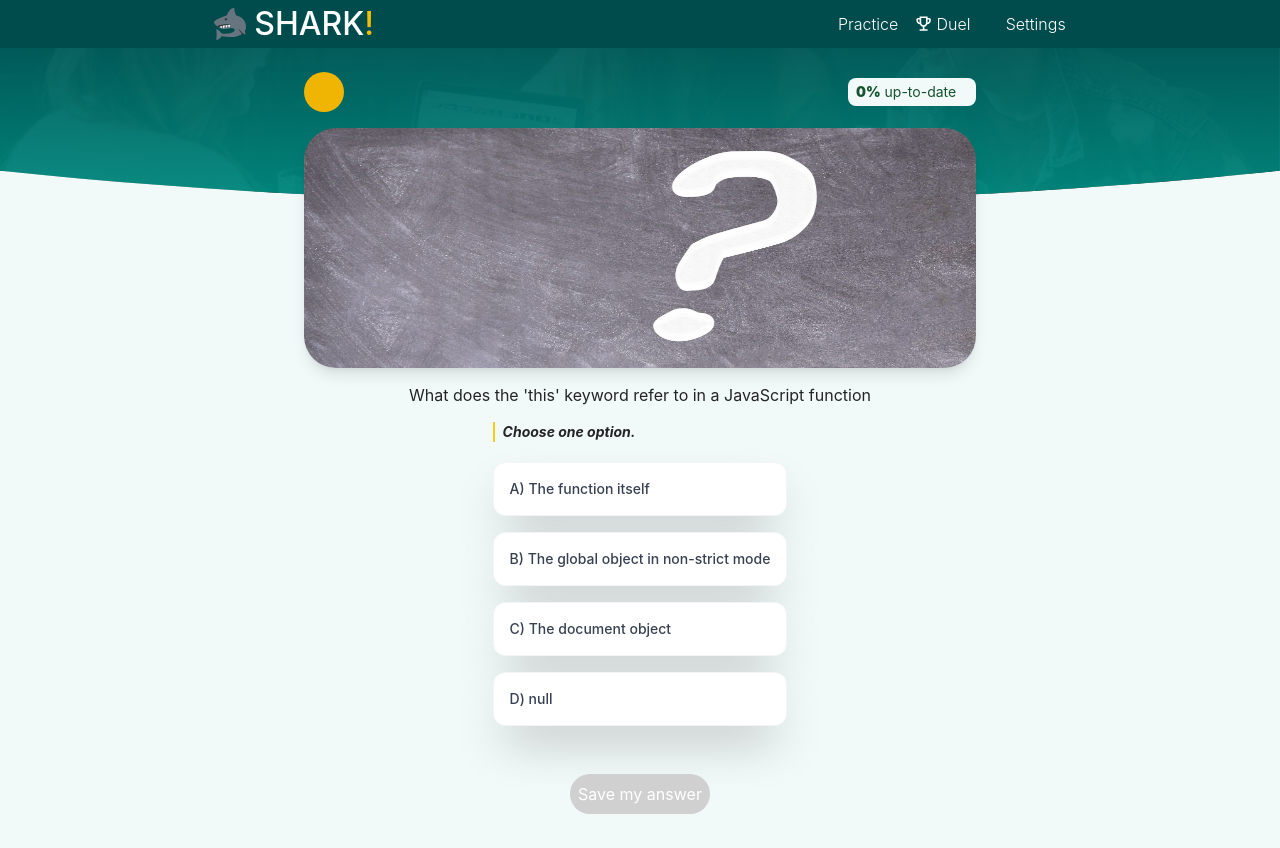
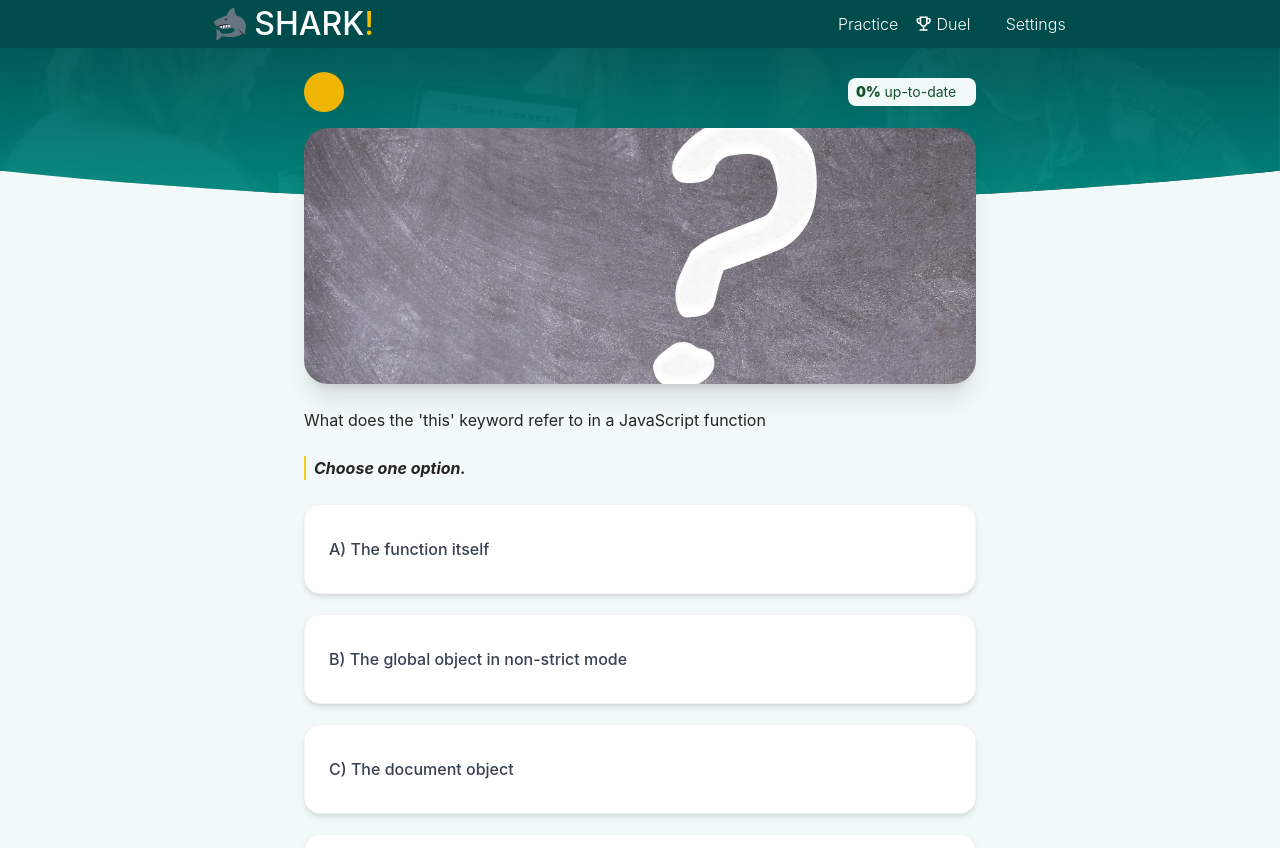
Before and after one commit to brambekkers/fireShark, a Vue app: page /practice in a window 1280 px wide. Built offline with nearby package versions, Linux system fonts and the light colour scheme; data requests are answered from the project's data file; some icons are missing.

Commit message:
Update components

```diff
--- a/src/components/generic/Button.vue
+++ b/src/components/generic/Button.vue
@@ -25,6 +25,7 @@ const styleClasses = computed(() => {
     type="button"
     :disabled="props.disable"
     :class="styleClasses"
+    class="px-10 py-7 flex items-center justify-center font-medium text-lg"
     @click="$emit('on-clicked')"
   >
     {{ title }}
--- a/src/components/questions/Answer.vue
+++ b/src/components/questions/Answer.vue
@@ -1,29 +1,4 @@
-<template>
-  <fieldset class="space-y-4">
-    <legend class="sr-only">
-      Answer
-    </legend>
-    <div>
-      <label
-        :for="questionId"
-        class="flex cursor-pointer items-center justify-between gap-4 rounded-xl border border-gray-100 bg-white p-4 text-sm font-medium shadow-2xl hover:border-gray-200 has-[:checked]:border-blue-500 has-[:checked]:ring-1 has-[:checked]:ring-blue-500"
-      >
-        <p class="text-gray-700">{{ text }}</p>
-        <input
-          :id="questionId"
-          :type="inputType"
-          :name="inputType"
-          :value="value"
-          @input="giveAnswer($event)"
-          :selected="isSelected" class="sr-only"
-        >
-      </label>
-    </div>
-  </fieldset>
-</template>
-
 <script setup>
-import {ref, computed} from 'vue';
 import { useQuestionStore } from '@stores/question';
 
 const props = defineProps({
@@ -39,12 +14,35 @@ const value = computed(() => props?.answer.value);
 const questionId = `q-${text.value}`;
 const isSelected = ref(false);
 
-function setSelected() {
+const setSelected = () => {
   isSelected.value = !isSelected.value;
-}
+};
 
-function giveAnswer() {
+const giveAnswer = () => {
   store.setAnswer(isSelected.value, props?.answer);
   setSelected();
-}
+};
 </script>
+
+<template>
+  <fieldset class="space-y-5">
+    <legend class="sr-only">Answer</legend>
+    <div>
+      <label
+        :for="questionId"
+        class="flex cursor-pointer items-center justify-between gap-6 rounded-2xl border border-gray-100 bg-white py-8 px-6 font-medium shadow-md hover:border-gray-200 has-[:checked]:border-sharp-primary has-[:checked]:border-2 has-[:checked]:shadow-xl has-[:checked]:ring-1 has-[:checked]:ring-sharp-primary"
+      >
+        <p class="text-gray-700">{{ text }}</p>
+        <input
+          :id="questionId"
+          :type="inputType"
+          :name="inputType"
+          :value="value"
+          @input="giveAnswer($event)"
+          :selected="isSelected"
+          class="sr-only"
+        />
+      </label>
+    </div>
+  </fieldset>
+</template>
--- /dev/null
+++ b/src/components/questions/Header.vue
@@ -0,0 +1,24 @@
+<script setup>
+const props = defineProps({
+  questionData: { type: Object, required: true },
+});
+
+const imageStyle = computed(() => ({
+  backgroundImage: `url(${props.questionData.headerImg})`,
+}));
+</script>
+
+<template>
+  <div v-if="questionData" class="mt-2 w-full">
+    <div
+      alt="question-picture"
+      class="rounded-3xl shadow-xl h-64 bg-center bg-cover"
+      :style="imageStyle"
+    />
+    <p class="my-6">
+      {{ questionData.question }}
+    </p>
+  </div>
+</template>
+
+<style lang="scss" scoped></style>
--- a/src/components/questions/QuestionForm.vue
+++ b/src/components/questions/QuestionForm.vue
@@ -1,10 +1,7 @@
 <template>
-  <section>
-    <form>
+  <form class="w-full">
     <fieldset>
-        <legend
-          class="my-1 font-bold italic text-sm border-l-yellow-400 border-l-2 pl-2"
-        >
+      <legend class="my-1 font-bold italic border-l-yellow-400 border-l-2 pl-2">
         {{ title }}
       </legend>
       <Answer
@@ -23,7 +20,6 @@
       />
     </div>
   </form>
-  </section>
 </template>
 
 <script setup>
--- a/src/components/questions/QuestionHeader.vue
+++ /dev/null
@@ -1,51 +0,0 @@
-<script setup>
-// import { storeToRefs } from 'pinia';
-// import { useQuestionStore } from '@stores/question';
-
-defineProps({
-  questionData: { type: Object, required: true },
-});
-
-// const {selectedQuestion} = storeToRefs(useQuestionStore());
-</script>
-
-<template>
-  <div v-if="questionData" class="questionHeader mt-2">
-    <img
-      :src="questionData.headerImg"
-      alt="question-picture"
-      class="image shadow-lg"
-    />
-    <div>
-      <p class="questionText">
-        {{ questionData.question }}
-      </p>
-    </div>
-  </div>
-</template>
-
-<style lang="scss" scoped>
-.questionHeader {
-  display: flex;
-  flex-direction: column;
-  align-items: center;
-}
-
-.image {
-  max-height: 70%;
-  height: 15rem;
-  width: 50rem;
-  border-radius: 2rem;
-}
-
-.questionText {
-  margin-top: 0;
-  margin-bottom: 1rem;
-  margin-block-start: 1em;
-  margin-block-end: 1em;
-  font-weight: 400;
-  margin-inline-start: 0px;
-  margin-inline-end: 0px;
-  line-height: 1.375rem;
-}
-</style>
--- a/src/components/questions/SlideIn/SlideIn.vue
+++ b/src/components/questions/SlideIn/SlideIn.vue
@@ -3,52 +3,40 @@
     class="fixed inset-x-0 flex flex-col items-center bottom-0 slide-in-container"
     :class="show ? 'show' : ''"
   >
-    <div class="btn-container">
+    <div class="btn-container relative z-30 -mb-6">
       <div
-        v-if="show"
-        class="bg-[#F3C000] rounded-full p-2 cursor-pointer"
-        @click="handleShow(false)"
-        @keydown="handleShow(false)"
+        class="bg-[#F3C000] rounded-full p-2 w-14 h-14 cursor-pointer flex justify-center items-center"
+        @click="handleShow(!show)"
+        @keydown="handleShow(!show)"
       >
-        <div class="border-2 border-black rounded-full p-1">
-          <ArrowDownward class="icon-size" />
-        </div>
-      </div>
-      <div
-        v-if="!show"
-        class="bg-[#F3C000] rounded-full p-2 cursor-pointer"
-        @click="handleShow(true)"
-        @keydown="handleShow(true)"
-      >
-        <div class="border-2 border-black rounded-full p-1">
-          <ArrowUpward class="icon-size" />
+        <div
+          class="border-2 border-black rounded-full w-8 h-8 flex justify-center items-center"
+        >
+          <ArrowUpward class="icon-size" :class="{ 'rotate-180': show }" />
         </div>
       </div>
     </div>
-    <div class="box p-10 bg-[#005e5d] text-white rounded-md">
+    <div class="max-w-2xl w-full p-10 bg-[#005e5d] text-white rounded-t-md">
       <h3 class="text-xl font-bold title">
         {{ title }}
       </h3>
       <p class="text-sm mt-2 content">
         {{ content }}
       </p>
-      <button
-        type="button"
-        class="font-medium text-black rounded-[2rem] bg-[#F3C000] hover:bg-[#F3C000] mt-8 text-sm px-4 py-2 mx-auto block"
-        @click="emitNextQuestion"
-      >
-        {{ nextQuestion }}
-      </button>
+
+      <Button
+        :title="nextQuestion"
+        class="mx-auto mt-8"
+        @on-clicked="emitNextQuestion"
+      />
     </div>
   </div>
 </template>
 
 <script setup>
-import { ref, onMounted, computed } from 'vue';
 import { useQuestionStore } from '@stores/question';
 import ArrowUpward from '~icons/material-symbols/arrow-upward';
-import ArrowDownward from '~icons/material-symbols/arrow-downward';
-
+import Button from '@/components/generic/Button.vue';
 const store = useQuestionStore();
 
 console.log('check', store.checkAnswer());
@@ -99,25 +87,4 @@ onMounted(() => {
 .slide-in-container.show {
   transform: none;
 }
-
-.icon-size {
-  font-size: 0.75rem;
-  font-weight: bold;
-}
-
-.box {
-  min-width: 570px;
-}
-
-.btn-container {
-  margin-bottom: -24px;
-  z-index: 30;
-  position: relative;
-}
-
-.content,
-.title {
-  max-width: 400px;
-  margin: 0 auto;
-}
 </style>
--- a/src/pages/Practice.vue
+++ b/src/pages/Practice.vue
@@ -2,7 +2,7 @@
 import { useQuestionStore } from '@stores/question';
 
 import HeaderButtons from '@/components/questions/HeaderButtons.vue';
-import QuestionHeader from '@/components/questions/QuestionHeader.vue';
+import QuestionHeader from '@/components/questions/Header.vue';
 import QuestionForm from '@/components/questions/QuestionForm.vue';
 import QuestionSlideIn from '@/components/questions/SlideIn/SlideIn.vue';
 import GenericModal from '@/components/GenericModal.vue';
@@ -41,7 +41,6 @@ const toNextQuestion = () => {
     <div v-if="!scoreMessage" class="question relative flex flex-col">
       <HeaderButtons />
       <QuestionHeader :question-data="selectedQuestion" />
-
       <QuestionForm :question-data="selectedQuestion" />
       <QuestionSlideIn
         v-if="showQuestionSlideIn"
```
Lines whose indentation alone changed are shown as unchanged.
